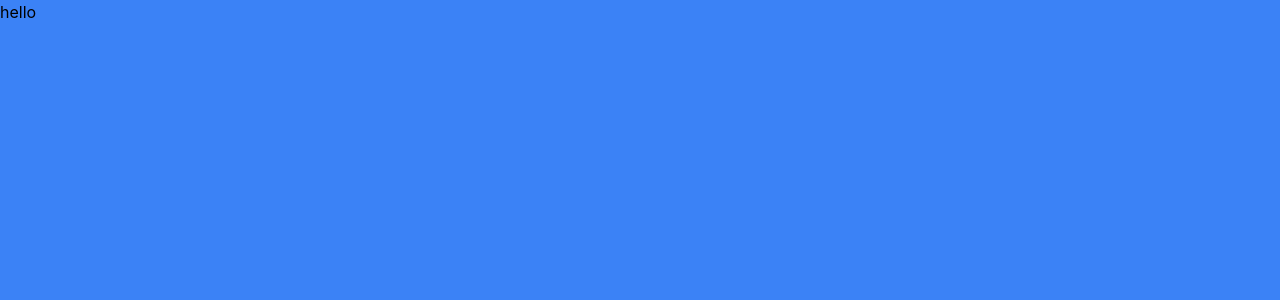
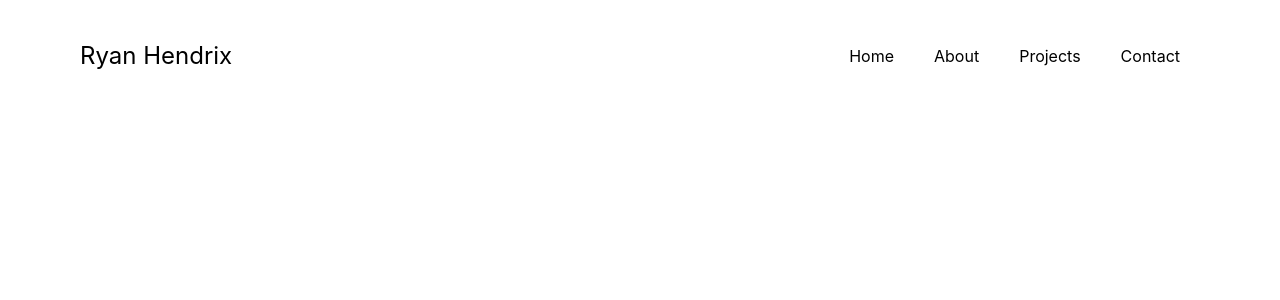
Before and after one commit to rhx1138/react-portfolio, a Next.js app: page / in a window 1280 px wide. Shown: the top 300 px of the page. Built offline with nearby package versions, Linux system fonts and the light colour scheme.

Commit message:
added nav and nav elements

```diff
--- a/pages/index.js
+++ b/pages/index.js
@@ -10,9 +10,17 @@ export default function Home() {
         <link rel="icon" href="/favicon.ico" />
       </Head>
 
-      <main>
-      <section className='bg-blue-500 h-screen'>
-        <h1>hello</h1>
+      <main className="bg-white px-10">
+      <section className="min-h-screen">
+        <nav className="p-10 mb-12 flex justify-between">
+          <h1 className="text-2xl">Ryan Hendrix</h1>
+          <ul className="flex items-center">
+          <li className="px-5"><a href="#">Home</a></li>
+            <li className="px-5"><a href="#">About</a></li>
+            <li className="px-5"><a href="#">Projects</a></li>
+            <li className="px-5"><a href="#">Contact</a></li>
+          </ul>
+        </nav>
       </section>
       </main>
 
```
